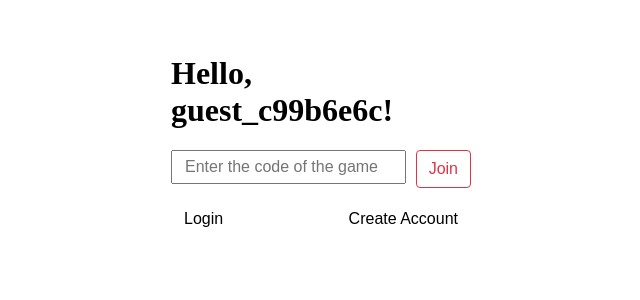
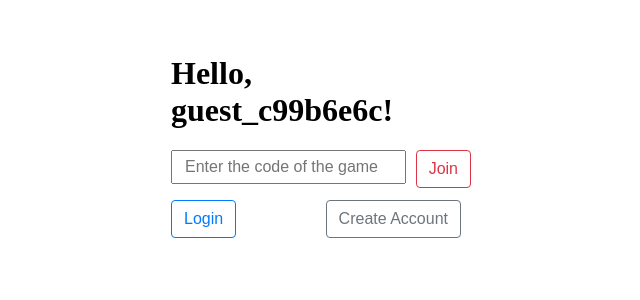
Before and after one commit to LucaYan0506/Game-of-10, a Django app: a page that uses gameOf10/template/index.html in a window 1280 px wide. Shown: the part 264-564 px from the top of the page, without its empty margins (319-959 px from the left). Run offline with Django 4.2, Linux system fonts and the light colour scheme.

Commit message:
remove productionFiles & correct login and register button

```diff
--- a/gameOf10/template/index.html
+++ b/gameOf10/template/index.html
@@ -35,8 +35,8 @@
                 <button class="btn">Create new match</button>
             </form>
         {% else %}
-            <button class="btn" onclick="show_hide_login_view()">Login</button>
-            <button class="btn" onclick="show_hide_register_view()" style="float:inline-end">Create Account</button>
+            <button class="btn login" onclick="show_hide_login_view()">Login</button>
+            <button class="btn sign-up" onclick="show_hide_register_view()" style="float:inline-end">Create Account</button>
         {% endif %}
     </div>
 
```
